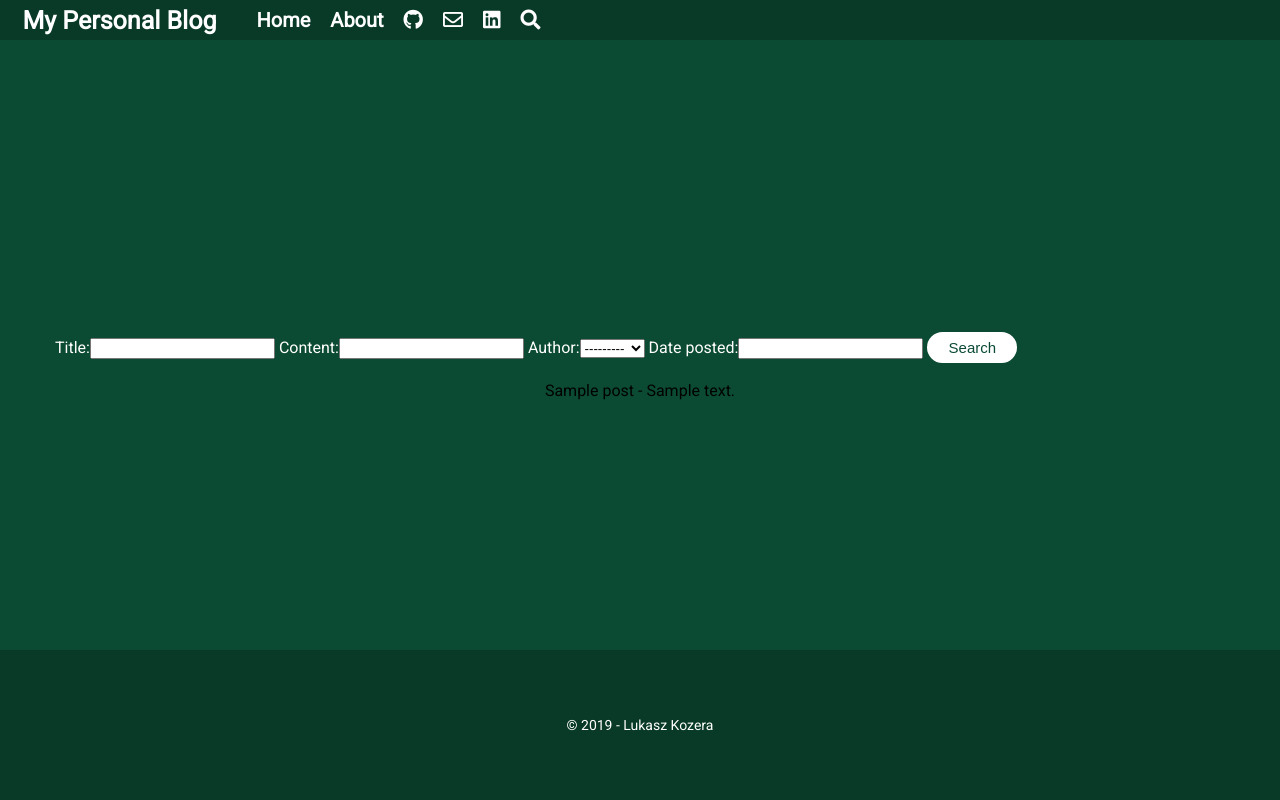
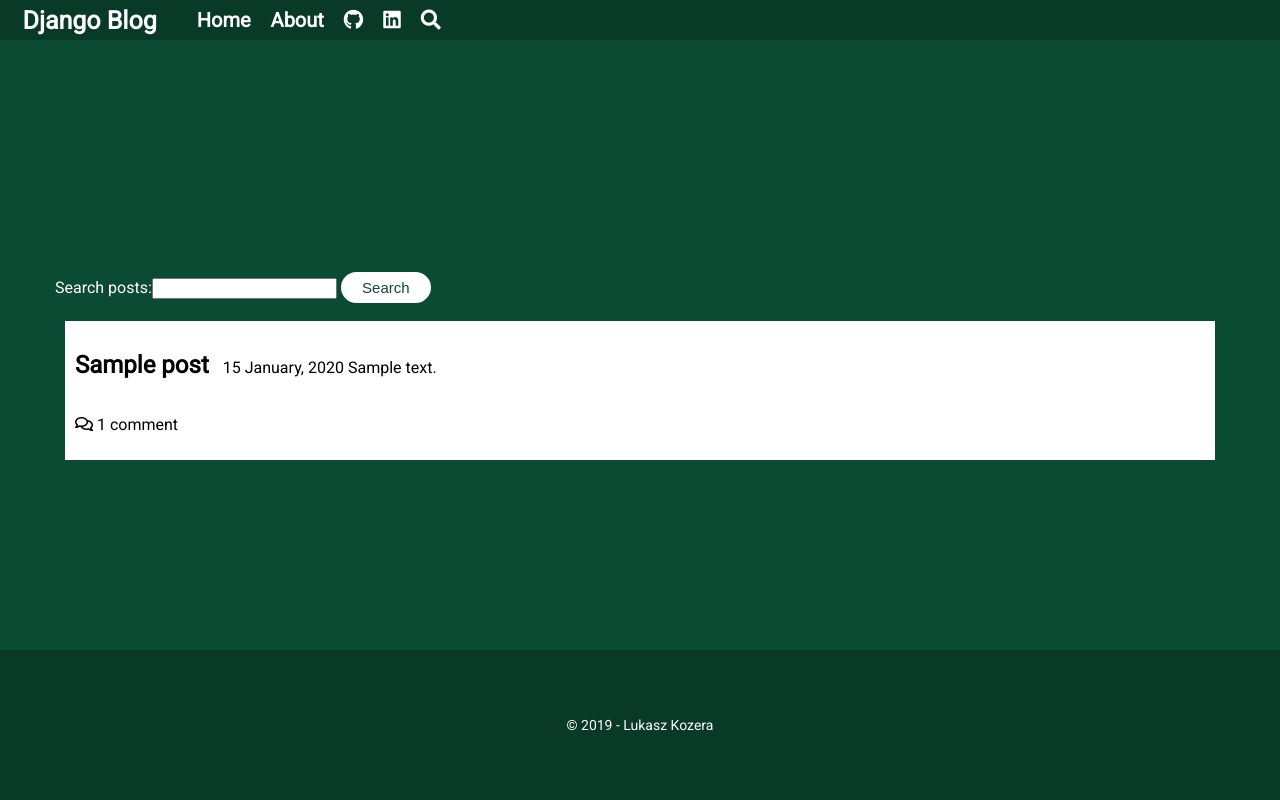
Before and after one commit to Frohus/my_blog, a Django app: page /search/ in a window 1280 px wide. Run offline with Django 3.2, Linux system fonts and the light colour scheme; tables that the repository leaves empty hold one stand-in row (values such as "Sample post"); parts of the project's set-up code (start-up, migrations or seed data) failed here and were passed over; some libraries are stand-ins or nearby versions.

Commit message:
Finished search option

```diff
--- a/blog/filters.py
+++ b/blog/filters.py
@@ -1,8 +1,15 @@
+from django.db.models import Q
+
 from .models import Post
 import django_filters
 
 
 class PostFilter(django_filters.FilterSet):
+    q = django_filters.CharFilter(method='filter', label='Search posts')
+
     class Meta:
         model = Post
-        fields = ["title", "content"]
+        fields = ['q']
+
+    def filter(self, queryset, name, value):
+        return Post.objects.filter(Q(title__icontains=value) | Q(content__icontains=value))
--- a/blog/static/blog/styles.css
+++ b/blog/static/blog/styles.css
@@ -16,7 +16,6 @@ html {
 }
 
 body {
-    /*background-color: white;*/
     background-color: var(--django-color);
     font-family: 'Roboto', sans-serif;
     color: black;
@@ -56,22 +55,6 @@ ul {
     display: flex;
     align-items: center;
 }
-
-/*@media all and (max-width: 1050px) {*/
-/*    ul {*/
-/*        flex-direction: column;*/
-/*        justify-content: center;*/
-/*        align-items: center;*/
-/*    }*/
-
-/*    .navbar {*/
-/*        flex-direction: column;*/
-/*    }*/
-
-/*    .right {*/
-/*        flex-direction: row;*/
-/*    }*/
-/*}*/
 
 li {
     margin: .5em;
@@ -158,7 +141,6 @@ button:hover {
     background-color: white;
     margin: auto auto 10px;
     padding: 10px;
-    /*border: solid yellowgreen 3px;*/
     width: 100%;
 }
 
@@ -166,6 +148,7 @@ button:hover {
     width: 100%;
     height: 30px;
     font-size: 25px;
+    margin: 10px auto 10px;
 }
 
 .input:focus {
@@ -223,10 +206,7 @@ button:hover {
     font-weight: bold;
 }
 
-/* todo: comments styling in post-detail */
-
 .comment {
-    /*border: 2px white solid;*/
     padding: 10px;
     margin-top: 10px;
     background: white;
@@ -260,9 +240,25 @@ button:hover {
 .search-results {
     display: flex;
     flex-direction: column;
+    color: black;
 }
 
 .search-form {
     margin-top: 100px;
     color: white;
 }
+
+.search-result-link {
+    color: black;
+    margin-right: 10px;
+}
+
+.search-result {
+    background: white;
+    width: 100%;
+    padding: 10px;
+}
+
+span {
+    display: inline-block;
+}
--- a/blog/templates/blog/base.html
+++ b/blog/templates/blog/base.html
@@ -23,12 +23,11 @@
 <body>
 <header class="navbar">
     <ul class="left">
-        <li class="blog-title">My Personal Blog</li>
+        <li class="blog-title">Django Blog</li>
         <li><a href="{% url 'homepage' %}">Home</a></li>
         <li><a href="#">About</a></li>
+{# todo: add about.html       #}
         <li><a href="https://github.com/Frohus" target="_blank" rel="noopener"><i class="fab fa-github"></i></a></li>
-        <li><a href="#"><i class="far fa-envelope"></i></a></li>
-        {# todo: contact form #}
         <li><a href="https://www.linkedin.com/in/lukasz-kozera/" target="_blank" rel="noopener">
             <i class="fab fa-linkedin"></i></a></li>
         <li><a href="{% url 'search' %}"><i class="fas fa-search"></i></a></li>
--- a/blog/templates/blog/home.html
+++ b/blog/templates/blog/home.html
@@ -1,7 +1,7 @@
 {% extends 'blog/base.html' %}
 {% block content %}
 <header class="main-header">
-    <h1>Django powered blog for portfolio purposes.</h1>
+    <h1>Django powered personal blog.</h1>
     <p>A simple blog that allowing to add new posts, view them in detail, update and delete them.
         If you want to leave a comment please feel free to do so.</p>
 </header>
--- a/blog/templates/blog/post_list.html
+++ b/blog/templates/blog/post_list.html
@@ -6,8 +6,19 @@
         <button class="button-white" type="submit">Search</button>
     </form>
     <ul class="search-results">
-    {% for post in filter.qs %}
-        <li>{{ post.title }} - {{ post.content|safe }}</li>
+        {% for post in filter.qs %}
+            <li class="search-result">
+                <span><h2><a class="search-result-link" href="{% url 'post-detail' post.id %}">{{ post.title }}</a></h2></span>
+                <span>{{ post.date_posted|date:"j F, Y" }}</span>
+                {{ post.content|safe|truncatewords_html:5 }}
+                {% if post.approved_comments.count == 0 %}
+                    <p><i class="far fa-comments"></i> No comments yet</p>
+                {% elif post.approved_comments.count == 1 %}
+                    <p><i class="far fa-comments"></i> {{ post.approved_comments.count }} comment</p>
+                {% else %}
+                    <p><i class="far fa-comments"></i> {{ post.approved_comments.count }} comments</p>
+                {% endif %}
+            </li>
     {% endfor %}
     </ul>
 {% endblock %}
--- a/blog/urls.py
+++ b/blog/urls.py
@@ -7,7 +7,7 @@ from .views import (PostsView,
                     add_comment_to_post,
                     comment_approve,
                     comment_remove,
-                    SearchView,
+                    search,
                     )
 
 
@@ -20,6 +20,5 @@ urlpatterns =[
     path('post/<int:pk>/comment/', add_comment_to_post, name="add_comment_to_post"),
     path('comment/<int:pk>/approve/', comment_approve, name="comment-approve"),
     path('comment/<int:pk>/remove/', comment_remove, name="comment-remove"),
-    # re_path(r'^search/$', search, name='search'),
-    re_path(r'^search/$', SearchView.as_view(), name="search"),
+    re_path(r'^search/$', search, name='search'),
 ]
--- a/blog/views.py
+++ b/blog/views.py
@@ -89,10 +89,6 @@ def comment_remove(request, pk):
     return redirect('post-detail', pk=comment.post.pk)
 
 
-# def search(request):
-#     post_filter = PostFilter(request.GET, queryset=Post.objects.all())
-#     return render(request, 'blog/post_list.html', {'filter': post_filter})
-
-class SearchView(FilterView):
-    model = Post
-    template_name = 'blog/post_list.html'
+def search(request):
+    post_filter = PostFilter(request.GET, queryset=Post.objects.all())
+    return render(request, 'blog/post_list.html', {'filter': post_filter})
--- a/my_blog/settings.py
+++ b/my_blog/settings.py
@@ -41,6 +41,7 @@ INSTALLED_APPS = [
     'blog',
     'bulma',
     'tinymce',
+    'django_filters',
 ]
 
 MIDDLEWARE = [
```
